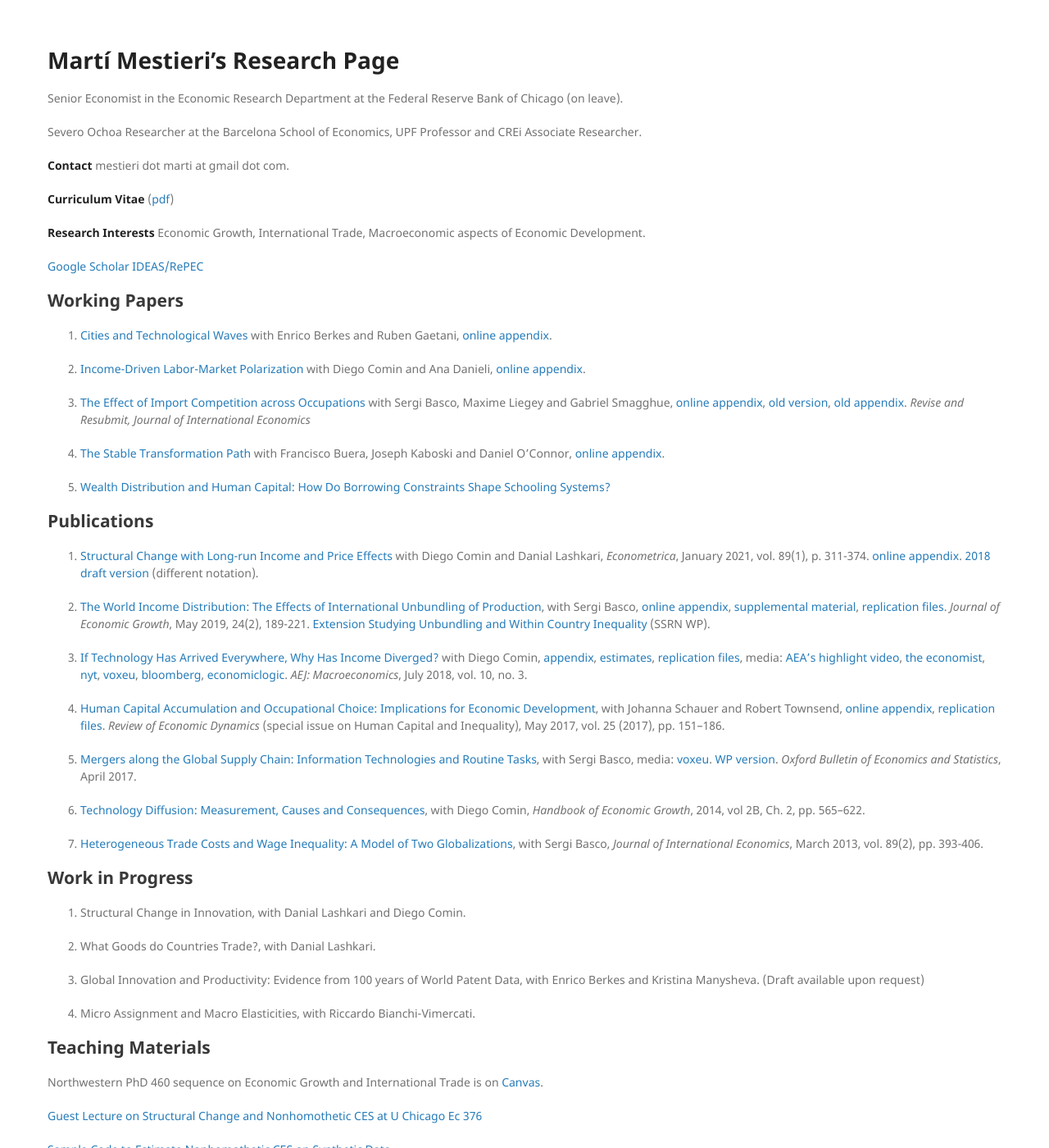
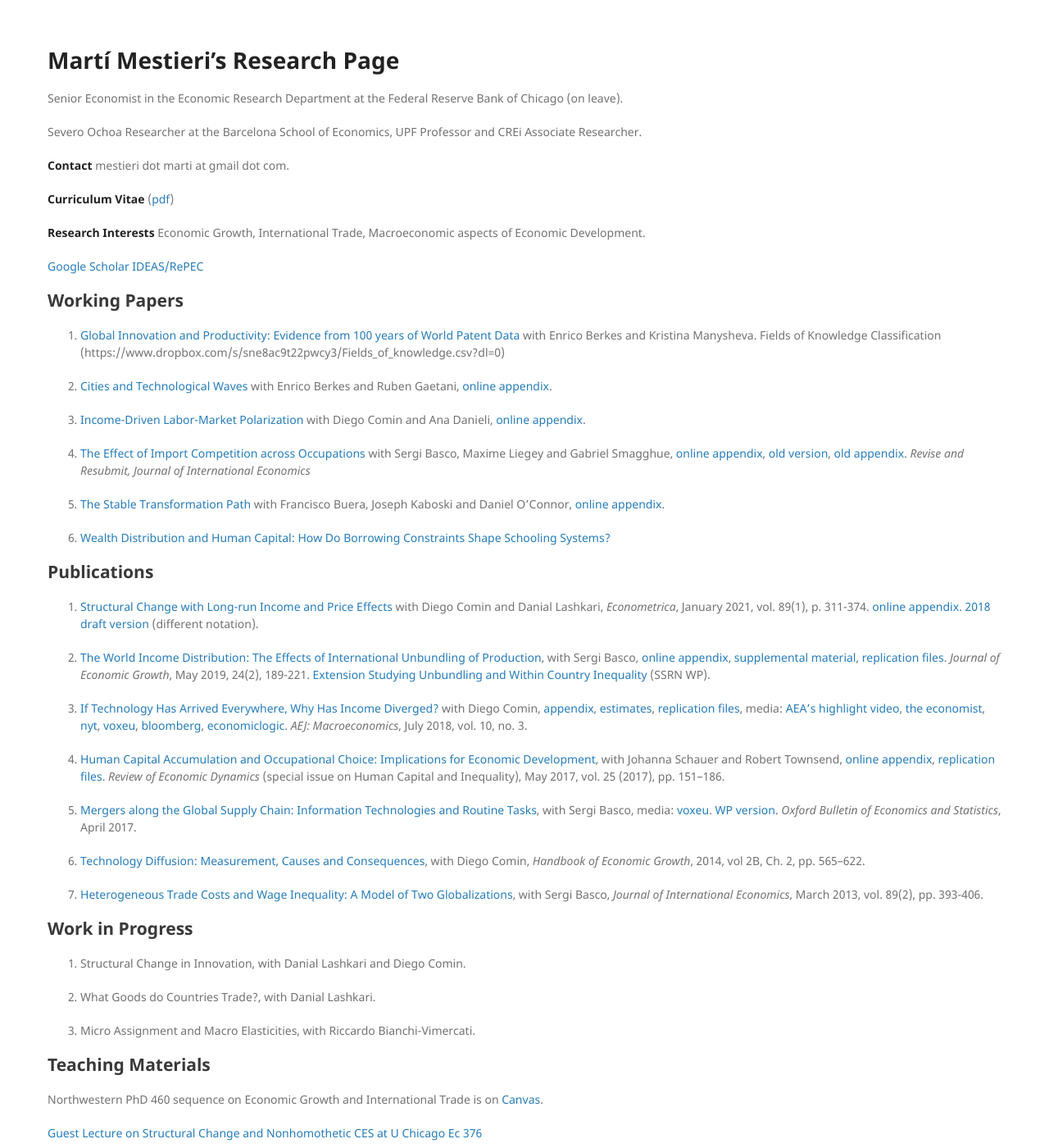
Before and after one commit to mestieri/mestieri.github.io, a Jekyll site: the page built from index.md, in a window 1280 px wide and 1400 px high. Shown: the whole window at 82% size. Built offline with Jekyll 4.4.1, drawn with Linux system fonts in a browser that asks for light colours.

Commit message:
Update index.md

```diff
--- a/index.md
+++ b/index.md
@@ -21,19 +21,22 @@ Severo Ochoa Researcher at the Barcelona School of Economics, UPF Professor and
 
 ## Working Papers
 
-1. [Cities and Technological Waves](https://www.dropbox.com/s/ucxup9hyh8ktz6g/BGM.pdf?dl=0) with Enrico Berkes and Ruben Gaetani, [online appendix](https://www.dropbox.com/s/tbea8yiks2fx6pn/BGM_onlineappendix.pdf?dl=0).
+1. [Global Innovation and Productivity: Evidence from 100 years of World Patent Data](https://www.dropbox.com/s/h49z8tmqrtbzchr/bmm_website.pdf?dl=0) with Enrico Berkes and Kristina Manysheva.
+        Fields of Knowledge Classification (https://www.dropbox.com/s/sne8ac9t22pwcy3/Fields_of_knowledge.csv?dl=0)
 
-2. [Income-Driven Labor-Market Polarization](https://www.dropbox.com/s/tgqm3mdbo4jaqn0/cdm_june2020.pdf?dl=0) with Diego Comin and Ana Danieli,
+2. [Cities and Technological Waves](https://www.dropbox.com/s/ucxup9hyh8ktz6g/BGM.pdf?dl=0) with Enrico Berkes and Ruben Gaetani, [online appendix](https://www.dropbox.com/s/tbea8yiks2fx6pn/BGM_onlineappendix.pdf?dl=0).
+
+3. [Income-Driven Labor-Market Polarization](https://www.dropbox.com/s/tgqm3mdbo4jaqn0/cdm_june2020.pdf?dl=0) with Diego Comin and Ana Danieli,
     [online appendix](https://www.dropbox.com/s/t4wbqhdj2bylblr/cdm_onlineappendix.pdf?dl=0).
 
-3. [The Effect of Import Competition across Occupations](https://www.dropbox.com/s/2zlazd9ibbh9fkx/blms_online.pdf?dl=0) with Sergi Basco, Maxime Liegey and Gabriel Smagghue, [online appendix](https://www.dropbox.com/s/fapaj3u9wpudlyk/blms_online_app.pdf?dl=0), [old version](https://www.dropbox.com/s/zag3833c67qay5x/blms.pdf?dl=0),
+4. [The Effect of Import Competition across Occupations](https://www.dropbox.com/s/2zlazd9ibbh9fkx/blms_online.pdf?dl=0) with Sergi Basco, Maxime Liegey and Gabriel Smagghue, [online appendix](https://www.dropbox.com/s/fapaj3u9wpudlyk/blms_online_app.pdf?dl=0), [old version](https://www.dropbox.com/s/zag3833c67qay5x/blms.pdf?dl=0),
     [old appendix](https://www.dropbox.com/s/0uiqoho97r2mnix/blms_op.pdf?dl=0). *Revise and Resubmit, Journal of International Economics*
 
-4. [The Stable Transformation Path](https://www.dropbox.com/s/ilzr8jgkkysp0yy/bkmo.pdf?dl=0)
+5. [The Stable Transformation Path](https://www.dropbox.com/s/ilzr8jgkkysp0yy/bkmo.pdf?dl=0)
     with Francisco Buera, Joseph Kaboski and Daniel O'Connor,
     [online appendix](https://www.dropbox.com/s/i5khm7i38pnk2u6/bkmo_onlineapp.pdf?dl=0).
 
-5. [Wealth Distribution and Human Capital: How Do Borrowing Constraints Shape Schooling Systems?](https://www.dropbox.com/s/w0fc7sthxh0mhtx/mestieri_wealthdistrib_humancapital.pdf?dl=0)
+6. [Wealth Distribution and Human Capital: How Do Borrowing Constraints Shape Schooling Systems?](https://www.dropbox.com/s/w0fc7sthxh0mhtx/mestieri_wealthdistrib_humancapital.pdf?dl=0)
 
 
 ## Publications
@@ -64,9 +67,7 @@ Severo Ochoa Researcher at the Barcelona School of Economics, UPF Professor and
 
 2. What Goods do Countries Trade?, with Danial Lashkari.
 
-3. Global Innovation and Productivity: Evidence from 100 years of World Patent Data, with Enrico Berkes and Kristina Manysheva. (Draft available upon request)
-
-4. Micro Assignment and Macro Elasticities, with Riccardo Bianchi-Vimercati.
+3. Micro Assignment and Macro Elasticities, with Riccardo Bianchi-Vimercati.
 
 
 ## Teaching Materials
```
